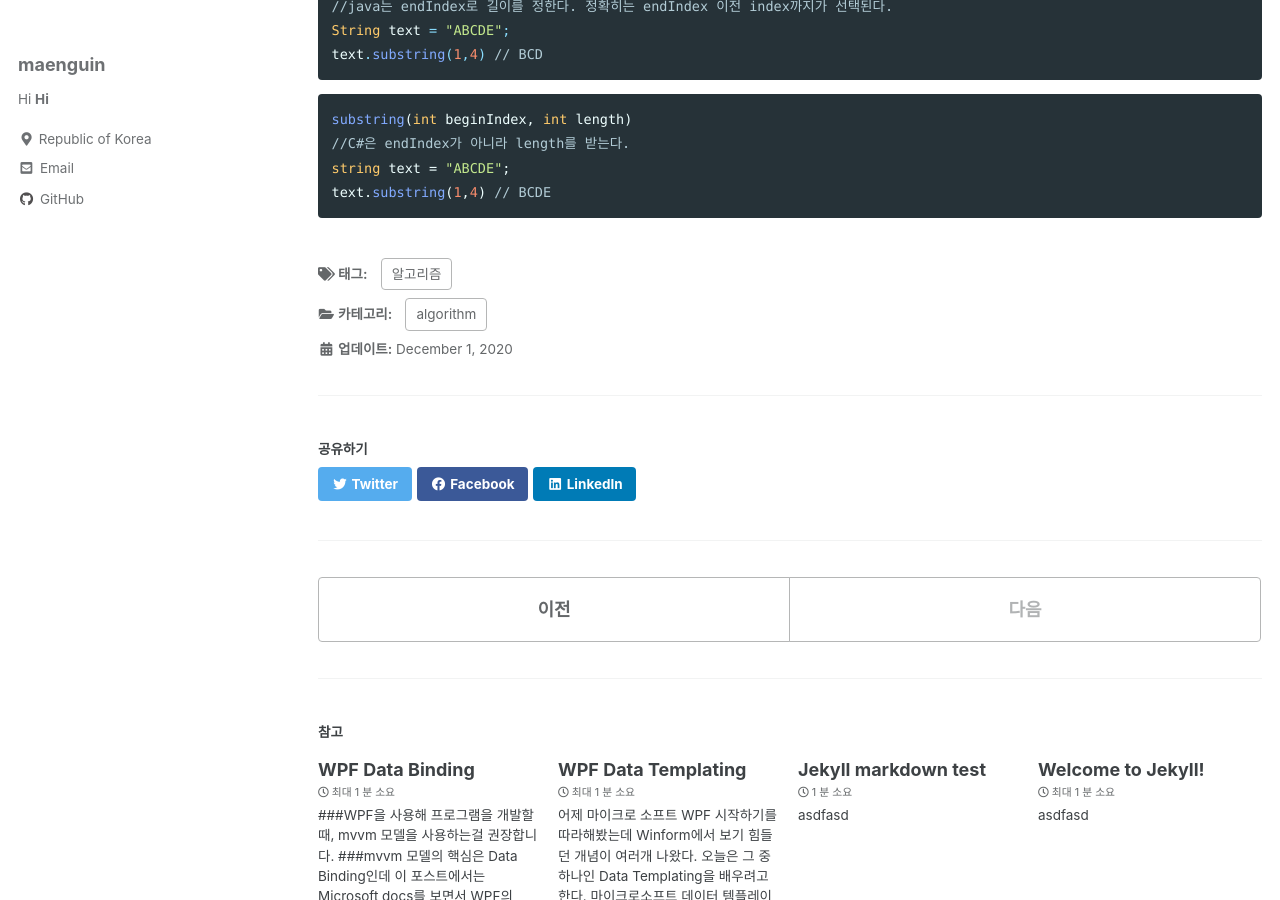
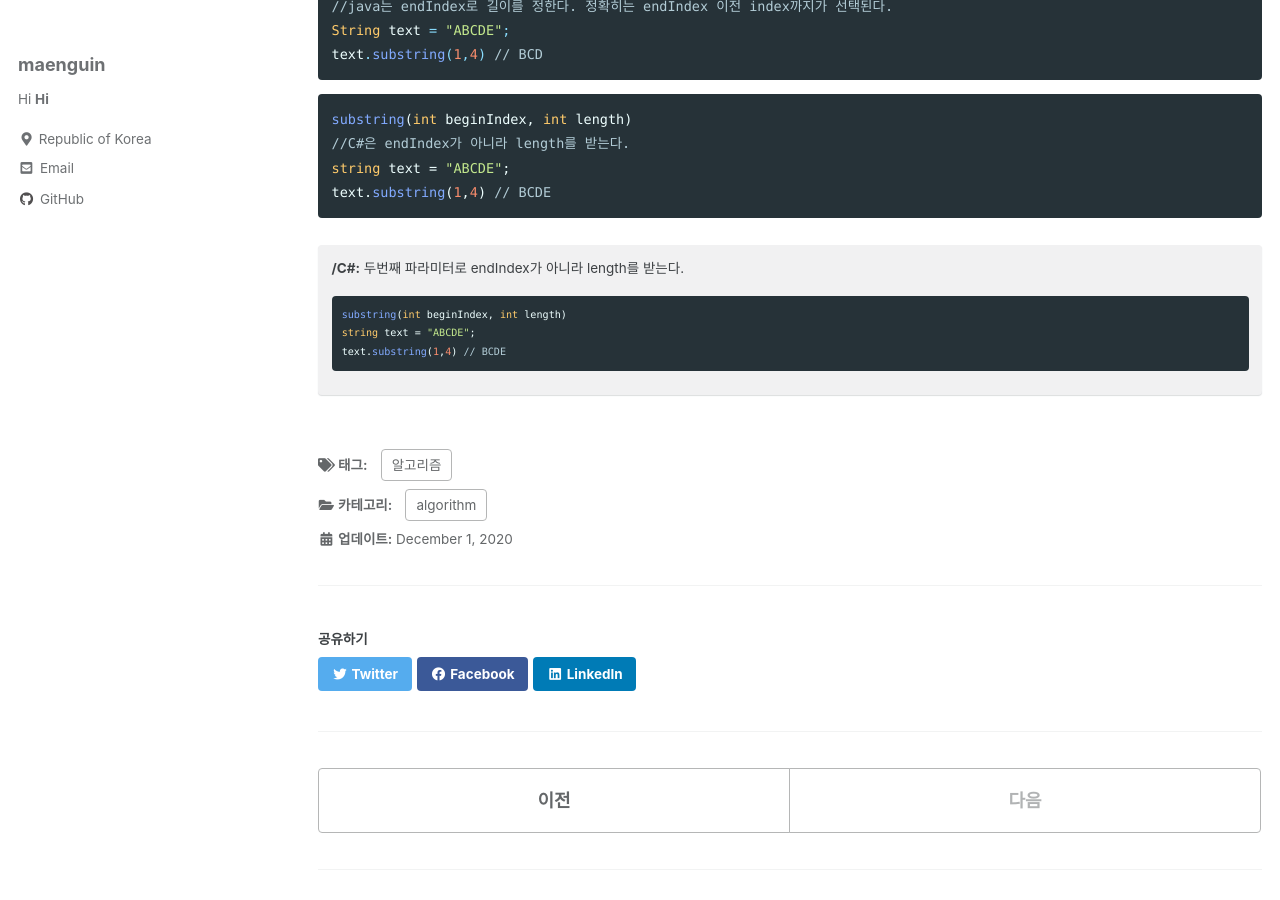
Before and after one commit to maenguin/maenguin.github.io, a Jekyll site: the page built from _posts/2020-12-01-algorithm-study.md, in a window 1280 px wide and 900 px high, scrolled down 1180 px. Built offline with Jekyll 4.4.1, drawn with Linux system fonts in a browser that asks for light colours; cached includes are drawn as plain includes.

Commit message:
Update 2020-12-01-algorithm-study.md

````diff
--- a/_posts/2020-12-01-algorithm-study.md
+++ b/_posts/2020-12-01-algorithm-study.md
@@ -59,3 +59,13 @@ substring(int beginIndex, int length)
 string text = "ABCDE";
 text.substring(1,4) // BCDE
 ```
+
+<div class="notice--primary" markdown="1">
+**/C#:** 두번째 파라미터로 endIndex가 아니라 length를 받는다.
+
+```c#
+substring(int beginIndex, int length)
+string text = "ABCDE";
+text.substring(1,4) // BCDE
+```
+</div>
````
